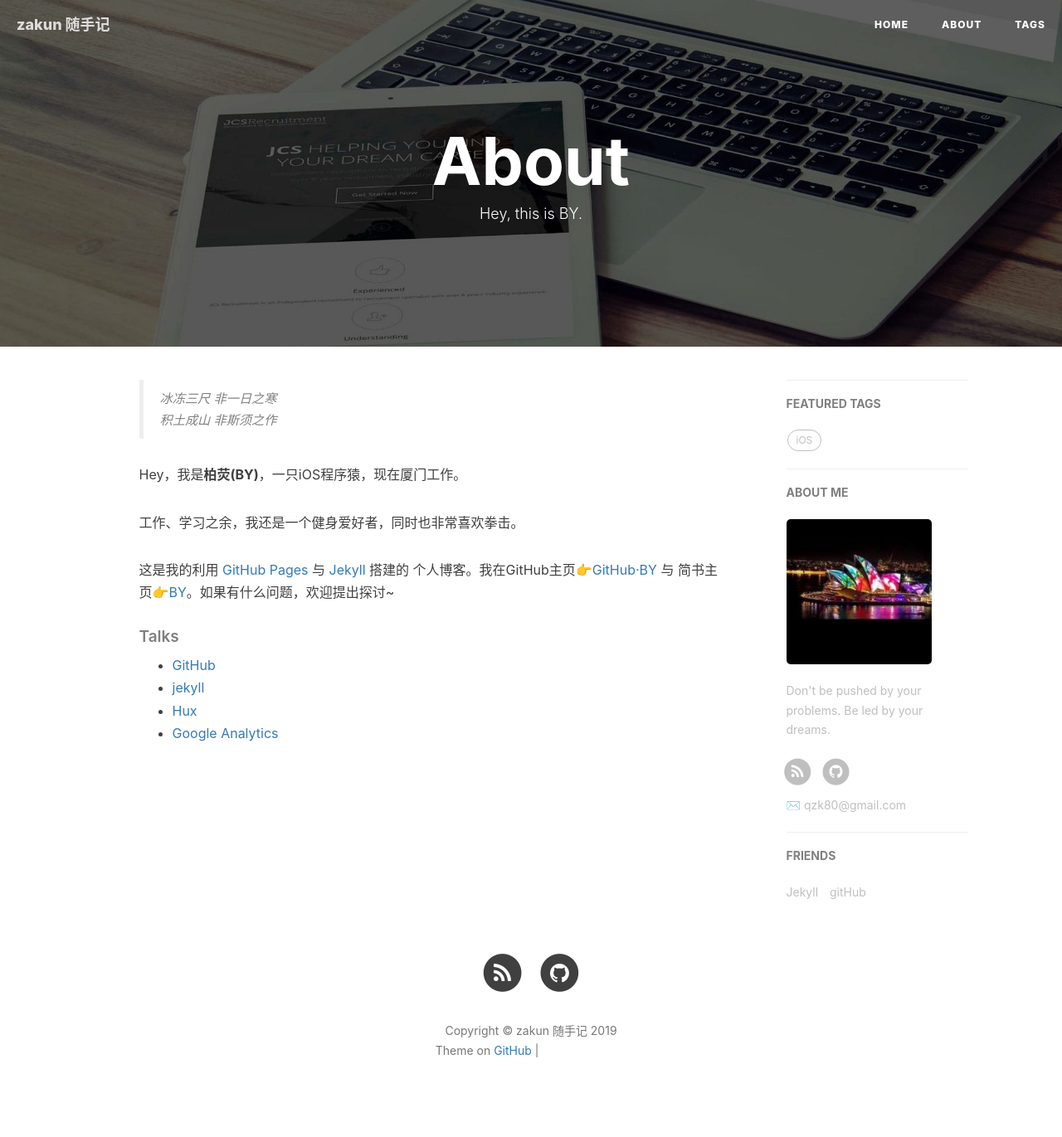
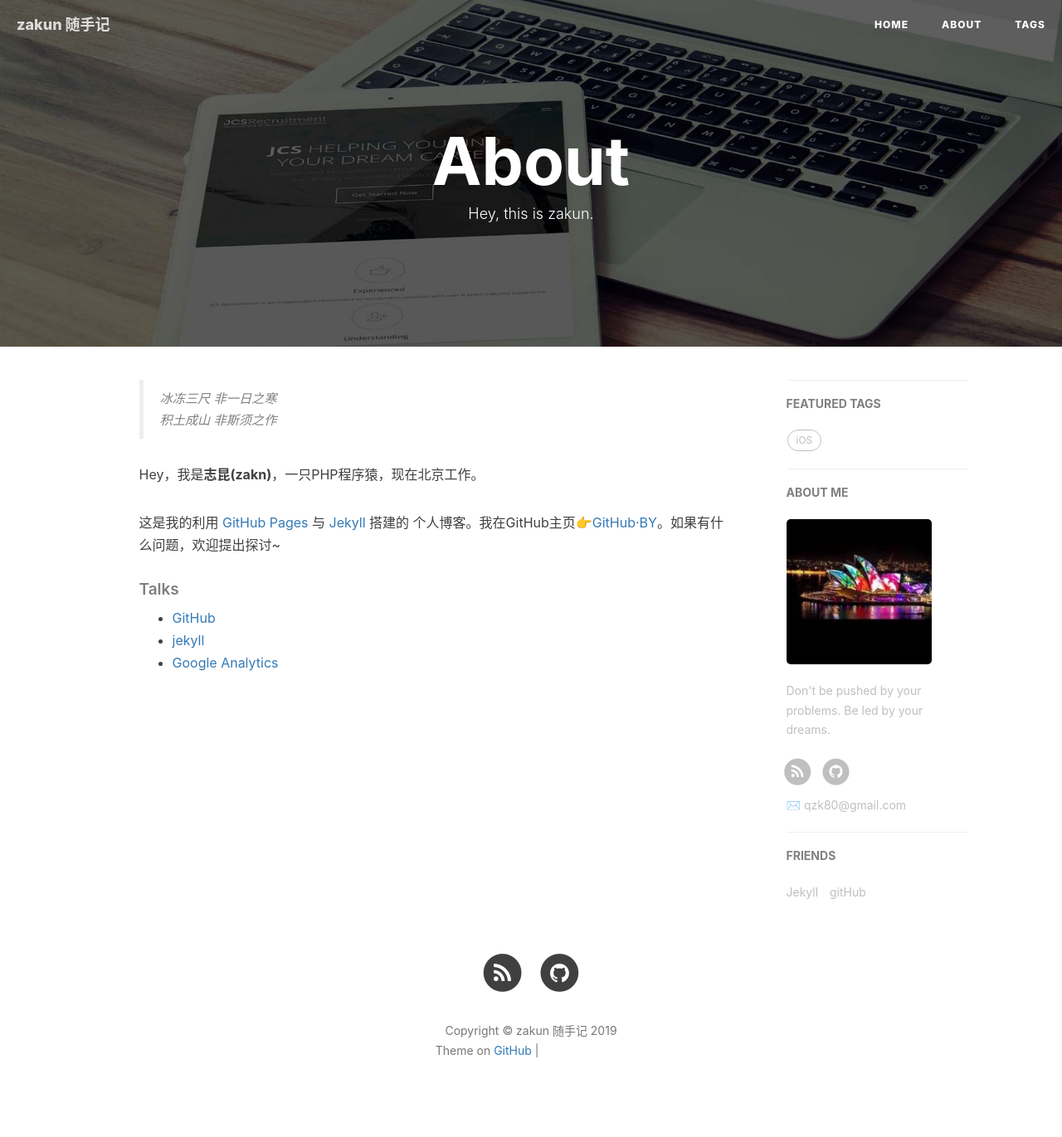
Before and after one commit to zakun/blog, a Jekyll site: the page built from about.html, in a window 1280 px wide. Shown: the whole page at 83% size. Built offline with Jekyll 4.4.1, drawn with Linux system fonts in a browser that asks for light colours; nearby versions of some CDN libraries; comment, search, counter and statistics services are not loaded; grey boxes are pictures that could not be loaded.

Commit message:
add about.html

```diff
--- a/about.html
+++ b/about.html
@@ -1,7 +1,7 @@
 ---
 layout: page
 title: "About"
-description: "Hey, this is BY."
+description: "Hey, this is zakun."
 header-img: "img/post-bg-rwd.jpg"
 ---
 
@@ -18,20 +18,22 @@ header-img: "img/post-bg-rwd.jpg"
     <blockquote><p>冰冻三尺 非一日之寒<br>
     积土成山 非斯须之作</p></blockquote>
 
-    <p>Hey，我是<strong>柏荧(BY)</strong>，一只iOS程序猿，现在厦门工作。</p>
+    <p>Hey，我是<strong>志昆(zakn)</strong>，一只PHP程序猿，现在北京工作。</p>
 
-    <p>工作、学习之余，我还是一个健身爱好者，同时也非常喜欢拳击。</p>
 
-    <p>这是我的利用 <a href="https://pages.github.com/">GitHub Pages</a> 与 <a href="http://jekyll.com.cn/">Jekyll</a> 搭建的 个人博客。我在GitHub主页<a href="https://github.com/qiubaiying">👉GitHub·BY</a> 与 简书主页<a href="https://http://www.jianshu.com/u/e71990ada2fd">👉BY</a>。如果有什么问题，欢迎提出探讨~</p>
+    <p>这是我的利用
+        <a href="https://pages.github.com/" target = "_blank">GitHub Pages</a>
+        与
+        <a href="http://jekyll.com.cn/" target="_blank">Jekyll</a>
+        搭建的 个人博客。我在GitHub主页<a href="https://github.com/zakun">👉GitHub·BY</a>。如果有什么问题，欢迎提出探讨~</p>
 
     <p></p>
 
     <h5>Talks</h5>
 
     <ul>
-        <li><a href="https://github.com">GitHub</a></li>
-        <li><a href="http://jekyll.com.cn/">jekyll</a></li>
-        <li><a href="http://huangxuan.me/">Hux</a></li>
+        <li><a href="https://github.com" target="_blank">GitHub</a></li>
+        <li><a href="http://jekyll.com.cn/" target="_blank">jekyll</a></li>
         <li><a href="https://analytics.google.com/analytics">Google Analytics</a></li>
     </ul>
 </div>
@@ -112,7 +114,7 @@ header-img: "img/post-bg-rwd.jpg"
     repo: '{{site.gitalk.repo}}',
     owner: '{{site.gitalk.owner}}',
     admin: ['{{site.gitalk.admin}}'],
-    distractionFreeMode: {{site.gitalk.distractionFreeMode}},
+    distractionFreeMode: {{ site.gitalk.distractionFreeMode }},
     id: 'about',
     });
     gitalk.render('gitalk-container');
```
